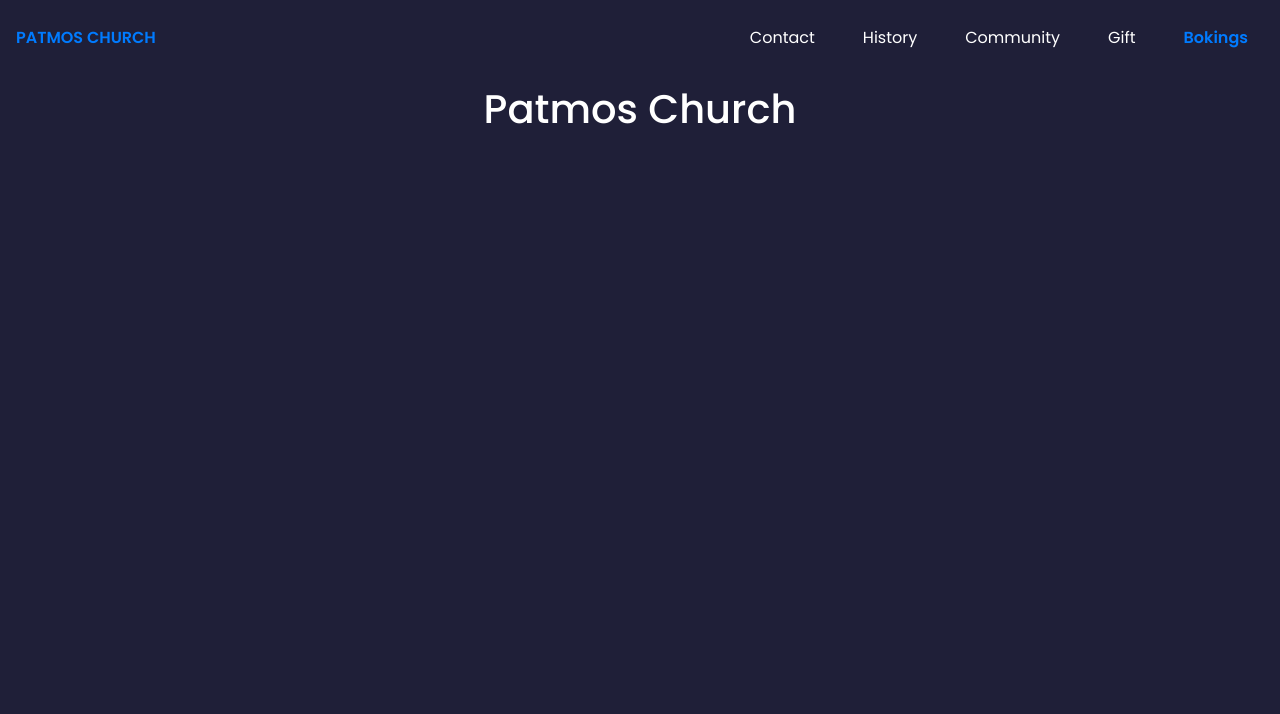
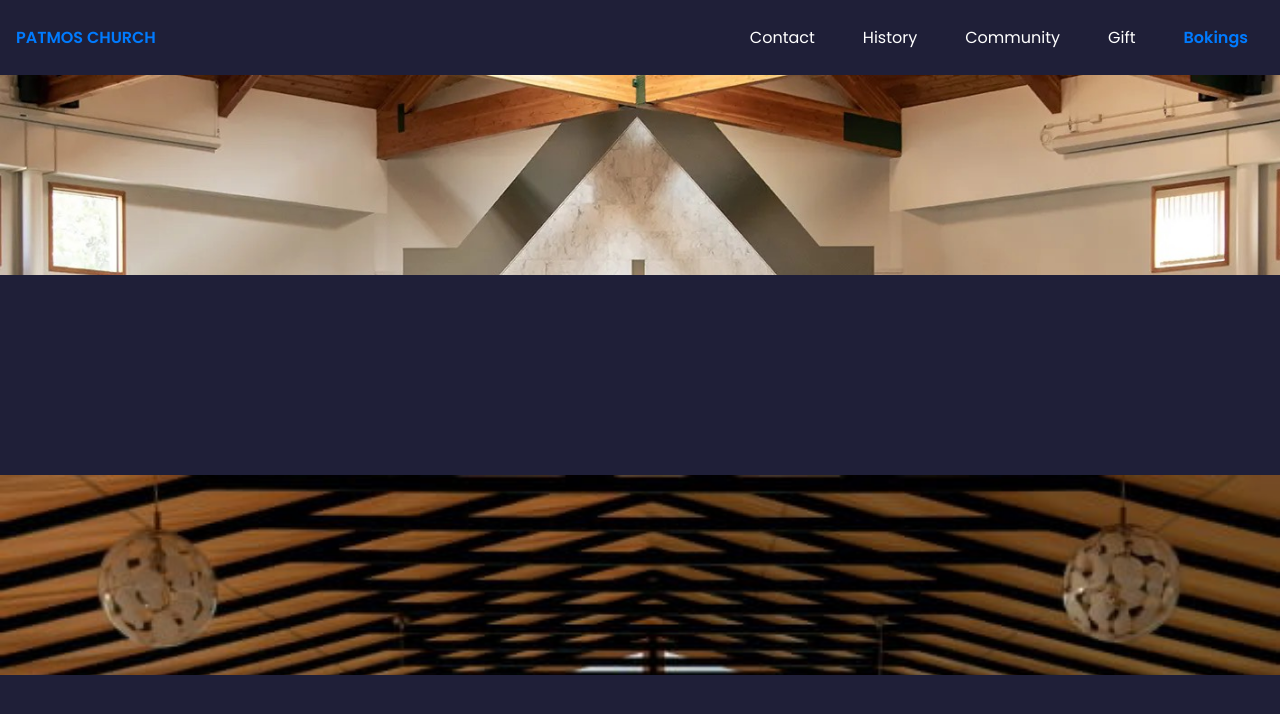
Before and after one commit to GloriaLubwimi/Master-Project, a React (Vite) app in the folder frontend/: page / in a window 1280 px wide. Shown: the top 714 px of the page. Built offline with nearby package versions, Linux system fonts and the light colour scheme.

Commit message:
created some stuff in hom in frontend-src-assets

```diff
--- a/frontend/src/index.css
+++ b/frontend/src/index.css
@@ -129,7 +129,12 @@ section>h2 {
 }
 
 .home {
-  text-align: center;
+  height: 100vh;
+}
+
+.home-description {
+  width: 100%;
+  height: 25%;
 }
 
 .home-nav {
@@ -256,7 +261,7 @@ img {
   height: 100vh;
 }
 
-.dashboard .col-1 {
+/*.dashboard .col-1 {
   flex-basis: 50%;
   background-color: green;
 }
@@ -264,7 +269,7 @@ img {
 .dashboard .col-2 {
   flex-basis: 50%;
   background-color: red;
-}
+}*/
 
 .bg-1 {
   background-image: url(./assets/patmos.jpg);
@@ -286,6 +291,20 @@ img {
   background-image: url(./assets/patmos2.jpg);
   width: 100%;
   height: 100%;
+  background-size: cover;
+}
+
+.patmos4-img {
+  background-image: url(./assets/patmos4.jpg);
+  width: 100%;
+  height: 25%;
+  background-size: cover;
+}
+
+.patmos5-img {
+  background-image: url(./assets/patmos5.jpg);
+  width: 100%;
+  height: 25%;
   background-size: cover;
 }
 
--- a/frontend/src/pages/Home.jsx
+++ b/frontend/src/pages/Home.jsx
@@ -1,15 +1,24 @@
 import React from 'react'
-//import { useSelector } from 'react-redux'
-
+import patmos4 from './../assets/patmos4.jpg'
 
 const Home = () => {
-
-    //const { userInfo } = useSelector((state) => state.auth)
 
 
     return (
         <div className='home'>
-            <h1>Patmos Church</h1>
+
+            <div className='patmos4-img'>
+
+            </div>
+
+            <div className='home-description'>
+
+            </div>
+
+            <div className='patmos5-img'>
+
+            </div>
+
         </div>
     )
 }
```
Also changed, not shown: frontend/src/assets/patmos4.jpg (added), frontend/src/assets/patmos5.jpg (added).
